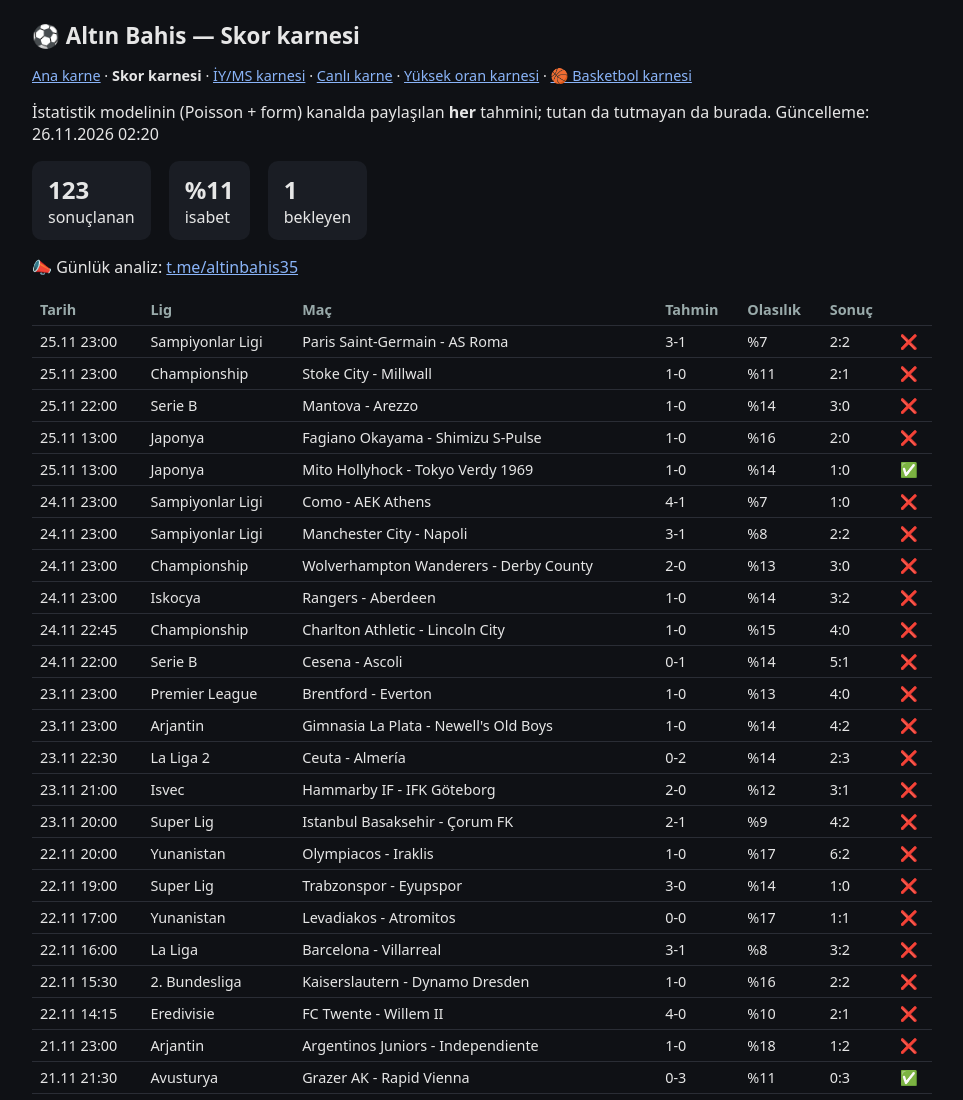
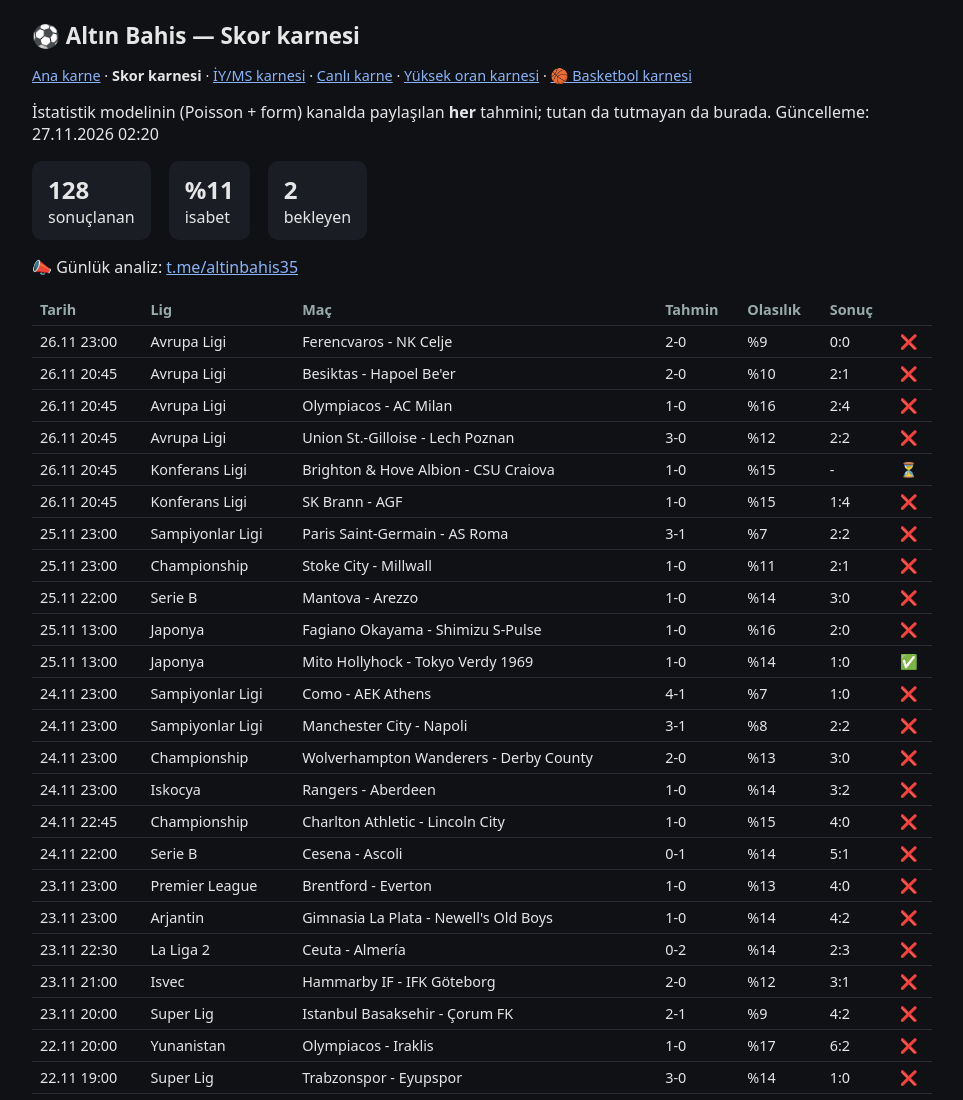
Before and after one commit to Aegean-35/altinbahis-karne, a plain HTML site: page skor.html in a window 1280 px wide. Shown: the top 1100 px of the page, without its empty margins (158-1121 px from the left). Drawn offline with Linux system fonts and the light colour scheme.

Commit message:
karne guncelle

```diff
--- a/skor.html
+++ b/skor.html
@@ -6,10 +6,16 @@ th{color:#9aa}tr.tuttu td:last-child{color:#4caf50}tr.tutmadi td:last-child{colo
 .k{background:#1a1d24;border-radius:10px;padding:12px 16px}.k b{font-size:1.5em;display:block}small{color:#888}a{color:#8ab4f8}.nav{margin:8px 0 14px;font-size:.9em}</style></head><body>
 <h1>⚽ Altın Bahis — Skor karnesi</h1>
 <div class="nav"><a href="index.html">Ana karne</a> · <b>Skor karnesi</b> · <a href="iyms.html">İY/MS karnesi</a> · <a href="canli.html">Canlı karne</a> · <a href="yuksek.html">Yüksek oran karnesi</a> · <a href="basket.html">🏀 Basketbol karnesi</a></div>
-<p>İstatistik modelinin (Poisson + form) kanalda paylaşılan <b>her</b> tahmini; tutan da tutmayan da burada. Güncelleme: 26.11.2026 02:20</p>
-<div class="oz"><div class="k"><b>123</b>sonuçlanan</div><div class="k"><b>%11</b>isabet</div><div class="k"><b>1</b>bekleyen</div></div>
+<p>İstatistik modelinin (Poisson + form) kanalda paylaşılan <b>her</b> tahmini; tutan da tutmayan da burada. Güncelleme: 27.11.2026 02:20</p>
+<div class="oz"><div class="k"><b>128</b>sonuçlanan</div><div class="k"><b>%11</b>isabet</div><div class="k"><b>2</b>bekleyen</div></div>
 <p>📣 Günlük analiz: <a href="https://t.me/altinbahis35">t.me/altinbahis35</a></p>
-<table><tr><th>Tarih</th><th>Lig</th><th>Maç</th><th>Tahmin</th><th>Olasılık</th><th>Sonuç</th><th></th></tr><tr class="tutmadi"><td>25.11 23:00</td><td>Sampiyonlar Ligi</td><td>Paris Saint-Germain - AS Roma</td><td>3-1</td><td>%7</td><td>2:2</td><td>❌</td></tr>
+<table><tr><th>Tarih</th><th>Lig</th><th>Maç</th><th>Tahmin</th><th>Olasılık</th><th>Sonuç</th><th></th></tr><tr class="tutmadi"><td>26.11 23:00</td><td>Avrupa Ligi</td><td>Ferencvaros - NK Celje</td><td>2-0</td><td>%9</td><td>0:0</td><td>❌</td></tr>
+<tr class="tutmadi"><td>26.11 20:45</td><td>Avrupa Ligi</td><td>Besiktas - Hapoel Be'er</td><td>2-0</td><td>%10</td><td>2:1</td><td>❌</td></tr>
+<tr class="tutmadi"><td>26.11 20:45</td><td>Avrupa Ligi</td><td>Olympiacos - AC Milan</td><td>1-0</td><td>%16</td><td>2:4</td><td>❌</td></tr>
+<tr class="tutmadi"><td>26.11 20:45</td><td>Avrupa Ligi</td><td>Union St.-Gilloise - Lech Poznan</td><td>3-0</td><td>%12</td><td>2:2</td><td>❌</td></tr>
+<tr class="bekliyor"><td>26.11 20:45</td><td>Konferans Ligi</td><td>Brighton & Hove Albion - CSU Craiova</td><td>1-0</td><td>%15</td><td>-</td><td>⏳</td></tr>
+<tr class="tutmadi"><td>26.11 20:45</td><td>Konferans Ligi</td><td>SK Brann - AGF</td><td>1-0</td><td>%15</td><td>1:4</td><td>❌</td></tr>
+<tr class="tutmadi"><td>25.11 23:00</td><td>Sampiyonlar Ligi</td><td>Paris Saint-Germain - AS Roma</td><td>3-1</td><td>%7</td><td>2:2</td><td>❌</td></tr>
 <tr class="tutmadi"><td>25.11 23:00</td><td>Championship</td><td>Stoke City - Millwall</td><td>1-0</td><td>%11</td><td>2:1</td><td>❌</td></tr>
 <tr class="tutmadi"><td>25.11 22:00</td><td>Serie B</td><td>Mantova - Arezzo</td><td>1-0</td><td>%14</td><td>3:0</td><td>❌</td></tr>
 <tr class="tutmadi"><td>25.11 13:00</td><td>Japonya</td><td>Fagiano Okayama - Shimizu S-Pulse</td><td>1-0</td><td>%16</td><td>2:0</td><td>❌</td></tr>
```
